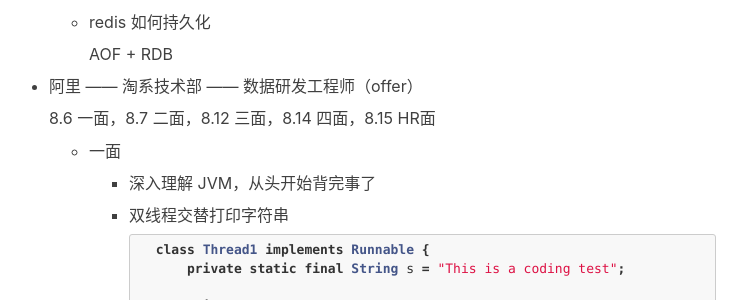
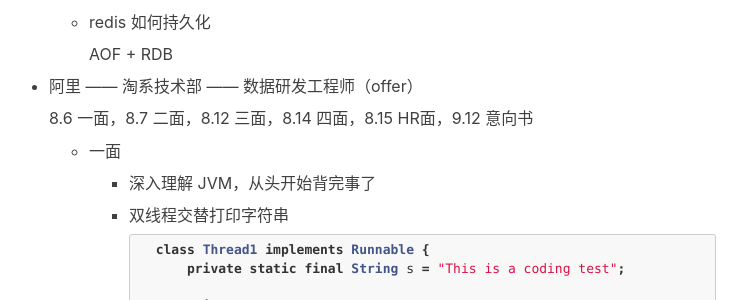
Before and after one commit to mickey0524/mickey0524.github.io, a Jekyll site: the page built from _posts/2019-07-29-autumn-interview.md, in a window 1280 px wide and 900 px high, scrolled down 1401 px. Shown: the part 152-452 px from the top of the window, without its empty margins (256-1003 px from the left). Built offline with Jekyll 4.4.1, drawn with Linux system fonts in a browser that asks for light colours; nearby versions of some CDN libraries; comment, search, counter and statistics services are not loaded.

Commit message:
feat(interview): update interview

```diff
--- a/_posts/2019-07-29-autumn-interview.md
+++ b/_posts/2019-07-29-autumn-interview.md
@@ -73,7 +73,7 @@ tags:
 
 * 阿里 —— 淘系技术部 —— 数据研发工程师（offer）
 
-    8.6 一面，8.7 二面，8.12 三面，8.14 四面，8.15 HR面
+    8.6 一面，8.7 二面，8.12 三面，8.14 四面，8.15 HR面，9.12 意向书
 
     * 一面
 
```
